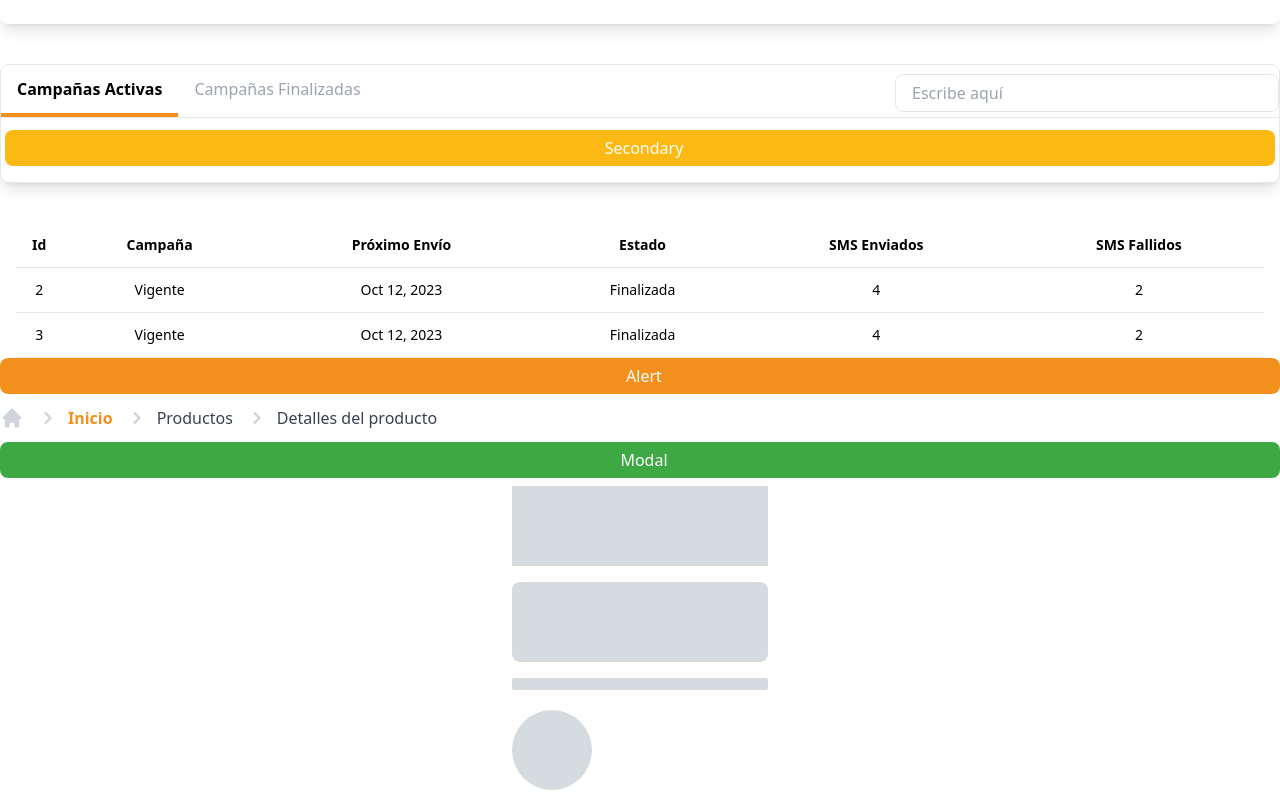
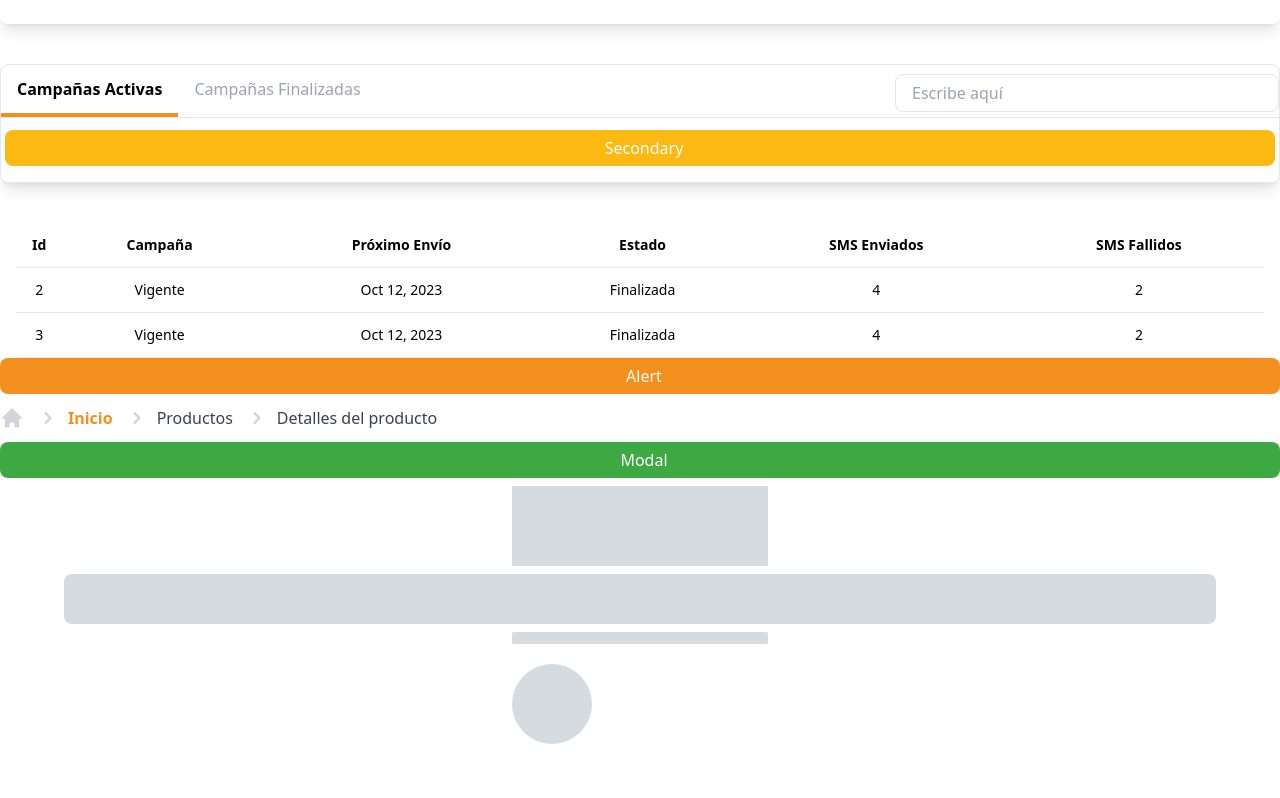
Before and after one commit to Imagine-CX/imaginecx-library, a React (Vite) app: page / in a window 1280 px wide. Shown: the part 1267-2065 px from the top of the page. After the commit the page ends 2019 px from the top, so only its background shows below. Built offline with nearby package versions, Linux system fonts and the light colour scheme.

Commit message:
animation in Skeleton and card improved

```diff
--- a/src/App.tsx
+++ b/src/App.tsx
@@ -344,16 +344,14 @@ function App() {
       </div>
       <div className="icx-flex icx-flex-col icx-items-center icx-justify-center">
         <div className="icx-my-2 icx-w-64 icx-h-20">
-          <Skeleton variant="rectangular" />
+          <Skeleton variant="rectangular" animation />
+        </div>
+        <Skeleton variant="rounded" width="90%" height="50px" animation />
+        <div className="icx-my-2 icx-w-64">
+          <Skeleton variant="text" animation />
         </div>
         <div className="icx-my-2 icx-w-64 icx-h-20">
-          <Skeleton variant="rounded" />
-        </div>
-        <div className="icx-my-2 icx-w-64">
-          <Skeleton variant="text" />
-        </div>
-        <div className="icx-my-2 icx-w-64 icx-h-20">
-          <Skeleton variant="circular" width={'5rem'} height={'5rem'} />
+          <Skeleton variant="circular" width={'5rem'} height={'5rem'} animation />
         </div>
       </div>
       {/* <div>
--- a/src/components/Card/Card.tsx
+++ b/src/components/Card/Card.tsx
@@ -1,22 +1,32 @@
 interface ICard extends React.PropsWithChildren {
   title?: string;
-  type?: string;
+  type?: 'success' | 'success-light' | 'error' | 'info' | 'warning' | 'primary' | 'inactive';
+}
+
+enum TYPES_CARD {
+  SUCCESS = 'success',
+  'SUCCESS-LIGHT' = 'success-light',
+  ERROR = 'error',
+  INFO = 'info',
+  WARNING = 'warning',
+  PRIMARY = 'primary',
+  INACTIVE = 'inactive',
 }
 
 const selectStyleCard = (type: string | undefined): string => {
-  if (type === 'success') {
+  if (type === TYPES_CARD.SUCCESS) {
     return `icx-card-success icx-justify-center icx-text-white`;
-  } else if (type === 'success-light') {
+  } else if (type === TYPES_CARD['SUCCESS-LIGHT']) {
     return `icx-card-success-light icx-justify-center icx-text-white`;
-  } else if (type === 'error') {
+  } else if (type === TYPES_CARD.ERROR) {
     return `icx-card-error icx-justify-center icx-text-white`;
-  } else if (type === 'info') {
+  } else if (type === TYPES_CARD.INFO) {
     return `icx-card-info icx-justify-center icx-text-white`;
-  } else if (type === 'warning') {
+  } else if (type === TYPES_CARD.WARNING) {
     return `icx-card-warning icx-justify-center icx-text-white`;
-  } else if (type === 'primary') {
+  } else if (type === TYPES_CARD.PRIMARY) {
     return `icx-card-primary icx-justify-center icx-text-white`;
-  } else if (type === 'inactive') {
+  } else if (type === TYPES_CARD.INACTIVE) {
     return `icx-card-inactive icx-justify-center icx-text-white`;
   } else if (!type) {
     return `icx-justify-start`;
@@ -25,7 +35,6 @@ const selectStyleCard = (type: string | undefined): string => {
 };
 
 export const Card = ({ title, type, children }: ICard): JSX.Element => {
-  // const estiloCard: string = !color ? 'icx-justify-start' : `${color} icx-justify-center icx-text-white`;
   const estiloCard = selectStyleCard(type);
 
   return (
--- a/src/components/Skeleton/Skeleton.tsx
+++ b/src/components/Skeleton/Skeleton.tsx
@@ -2,24 +2,26 @@ export interface ISkeleton {
   variant: 'circular' | 'rectangular' | 'rounded' | 'text';
   width?: `${number}px` | `${number}rem` | `${number}em` | `${number}vw` | `${number}%`;
   height?: `${number}px` | `${number}rem` | `${number}em` | `${number}vh` | `${number}%`;
+  animation?: boolean;
 }
 
-export const Skeleton = ({ variant, width, height }: ISkeleton) => {
+export const Skeleton = ({ variant, width, height, animation }: ISkeleton) => {
   const style = {
     width: `${width}`,
     height: `${height}`,
   };
+  const animationStyle = animation ? 'icx-skeleton' : 'icx-bg-slate-400';
 
   const renderVariant = () => {
     switch (variant) {
       case 'circular':
-        return <div style={style} className={`icx-skeleton icx-rounded-full icx-shrink-0 icx-object-cover`}></div>;
+        return <div style={style} className={`${animationStyle} icx-rounded-full icx-shrink-0 icx-object-cover`}></div>;
       case 'rectangular':
-        return <div style={style} className="icx-w-full icx-h-full icx-skeleton"></div>;
+        return <div style={style} className={`${animationStyle} icx-w-full icx-h-full`}></div>;
       case 'rounded':
-        return <div style={style} className="icx-w-full icx-h-full icx-skeleton icx-rounded-lg"></div>;
+        return <div style={style} className={`${animationStyle} icx-w-full icx-h-full icx-rounded-lg`}></div>;
       case 'text':
-        return <div style={style} className="icx-skeleton icx-w-full icx-h-3 icx-mb-1 icx-rounded-sm"></div>;
+        return <div style={style} className={`${animationStyle} icx-w-full icx-h-3 icx-mb-1 icx-rounded-sm`}></div>;
       default:
         return <div className={`icx-w-full icx-h-full icx-skeleton`}></div>;
     }
```
